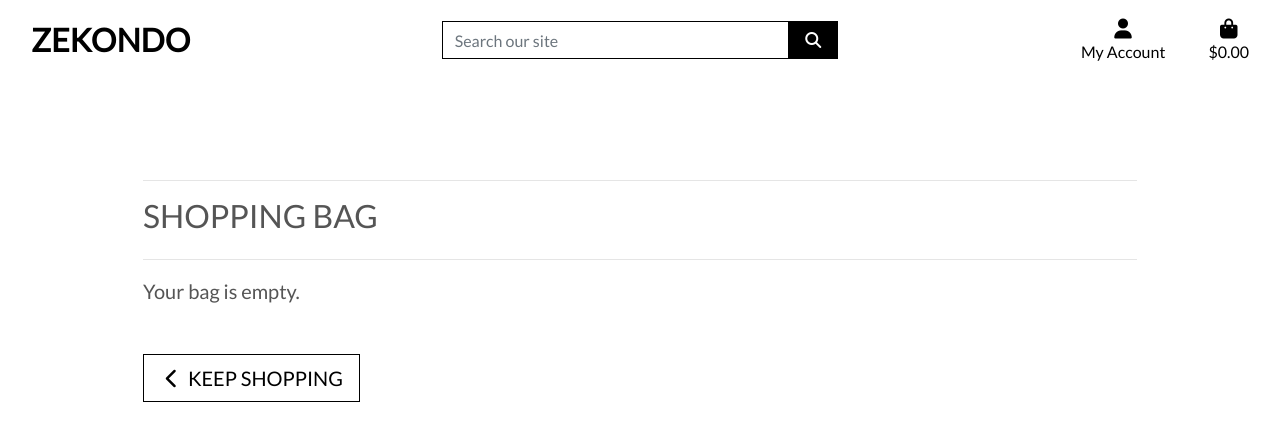
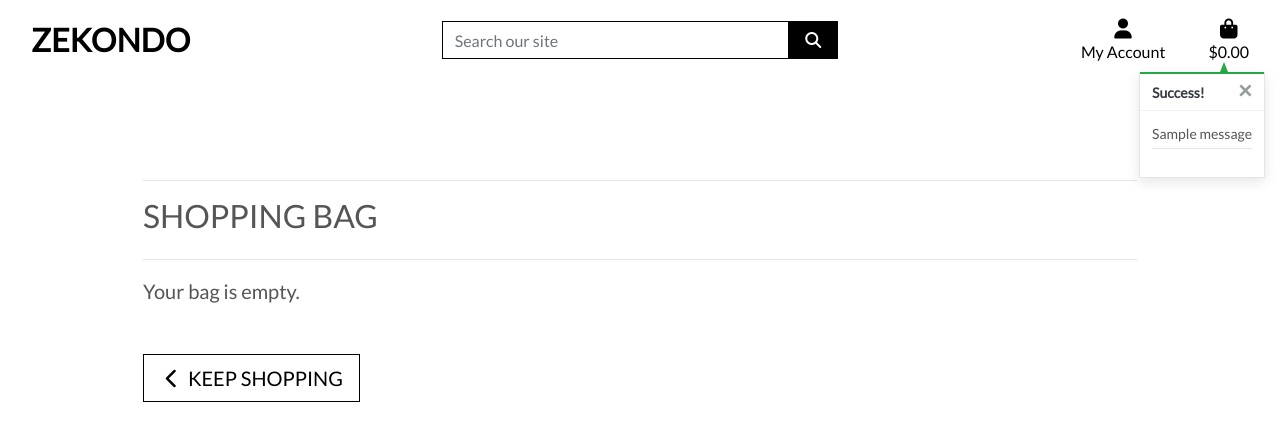
Before and after one commit to muemamus/zekondi, a Django app: page /bag/ in a window 1280 px wide. Shown: the top 441 px of the page. Run offline with Django 3.2, Linux system fonts and the light colour scheme; tables that the repository leaves empty hold one stand-in row (values such as "Sample post"); one stand-in notice (Sample message) is shown; some libraries are stand-ins or nearby versions.

Commit message:
Added meaningful notifications to users

```diff
--- a/bag/views.py
+++ b/bag/views.py
@@ -1,5 +1,7 @@
-from django.shortcuts import render, redirect, reverse, HttpResponse
+from django.shortcuts import render, redirect, reverse, HttpResponse, get_object_or_404
+from django.contrib import messages
 
+from laptops.models import Laptop
 # Create your views here.
 
 def view_bag(request):
@@ -10,14 +12,20 @@ def view_bag(request):
 def add_to_bag(request, item_id):
     """ Add a quantity of the specified item to the shopping bag """
 
+    laptop = get_object_or_404(Laptop, pk=item_id)
     quantity = int(request.POST.get('quantity'))
     redirect_url = request.POST.get('redirect_url')
     bag = request.session.get('bag', {})
 
     if item_id in list(bag.keys()):
         bag[item_id] += quantity
+        messages.success(
+         request,
+         f'Updated quantity by {quantity} to your bag')
+
     else:
         bag[item_id] = quantity
+        messages.success(request, f'Added {laptop.name} to your bag')
 
     request.session['bag'] = bag
     print(request.session['bag'])
@@ -28,14 +36,21 @@ def add_to_bag(request, item_id):
 def adjust_bag(request, item_id):
     """Adjust the quantity of the specified item to the specified amount"""
 
+    laptop = get_object_or_404(Laptop, pk=item_id)
+
     quantity = int(request.POST.get('quantity'))
 
     bag = request.session.get('bag', {})
 
     if quantity > 0:
         bag[item_id] = quantity
+        messages.success(
+            request,
+            f'Updated {laptop.name} quantity to  {bag[item_id]} units')
     else:
         bag.pop(item_id)
+        messages.success(request, f'Removed {laptop.name} from your bag')
+
 
     request.session['bag'] = bag
     return redirect(reverse('view_bag'))
@@ -45,10 +60,14 @@ def remove_from_bag(request, item_id):
     """Remove the item from the shopping bag"""
 
     try:
+        laptop = get_object_or_404(Laptop, pk=item_id)
         bag = request.session.get('bag', {})
         bag.pop(item_id)
         request.session['bag'] = bag
+        messages.success(request, f'Removed {laptop.name} from your bag')
+
         return HttpResponse(status=200)
 
     except Exception as e:
+        messages.error(request, f'Error removing item: {e}')
         return HttpResponse(status=500)
--- a/static/css/base.css
+++ b/static/css/base.css
@@ -118,3 +118,71 @@ a.category-badge > span.badge:hover {
 .remove-item {
     cursor: pointer;
 }
+
+/* ------------------------------- bootstrap toasts */
+
+.message-container {
+    position: fixed;
+    top: 72px;
+    right: 15px;
+    z-index: 99999999999;
+}
+
+.custom-toast {
+    overflow: visible;
+}
+
+.toast-capper {
+    height: 2px;
+}
+
+/* from CSS-tricks.com: https://css-tricks.com/snippets/css/css-triangle/ */
+.arrow-up {
+    width: 0;
+    height: 0;
+    border-left: 4px solid transparent;
+    border-right: 4px solid transparent;
+    border-bottom: 10px solid black;
+    position: absolute;
+    top: -10px;
+    right: 36px;
+}
+
+/* Convenience classes - colors copied from Bootstrap */
+.arrow-primary {
+    border-bottom-color: #007bff !important;
+}
+
+.arrow-secondary {
+    border-bottom-color: #6c757d !important;
+}
+
+.arrow-success {
+    border-bottom-color: #28a745 !important;
+}
+
+.arrow-danger {
+    border-bottom-color: #dc3545 !important;
+}
+
+.arrow-warning {
+    border-bottom-color: #ffc107 !important;
+}
+
+.arrow-info {
+    border-bottom-color: #17a2b8 !important;
+}
+
+.arrow-light {
+    border-bottom-color: #f8f9fa !important;
+}
+
+.arrow-dark {
+    border-bottom-color: #343a40 !important;
+}
+
+.bag-notification-wrapper {
+    height: 100px;
+    overflow-x: hidden;
+    overflow-y: auto;
+}
--- a/templates/base.html
+++ b/templates/base.html
@@ -111,7 +111,21 @@
     </header>
 
     {% if messages %}
-        <div class="message-container"></div>
+        <div class="message-container">
+            {% for message in messages %}
+                {% with message.level as level %}
+                    {% if level == 40 %}
+                        {% include 'includes/toasts/toast_error.html' %}
+                    {% elif level == 30 %}
+                        {% include 'includes/toasts/toast_warning.html' %}
+                    {% elif level == 25 %}
+                        {% include 'includes/toasts/toast_success.html' %}
+                    {% else %}
+                        {% include 'includes/toasts/toast_info.html' %}
+                    {% endif %}
+                {% endwith %}
+            {% endfor %}
+        </div>
     {% endif %}
 
     {% block page_header %}
@@ -121,6 +135,9 @@
     {% endblock %}
 
     {% block postloadjs %}
+    <script type="text/javascript">
+        $('.toast').toast('show');
+    </script>
     {% endblock %}
 
 
--- /dev/null
+++ b/templates/includes/toasts/toast_success.html
@@ -0,0 +1,44 @@
+<div class="toast custom-toast rounded-0 border-top-0" data-autohide="false">
+    <div class="arrow-up arrow-success"></div>
+    <div class="w-100 toast-capper bg-success"></div>
+    <div class="toast-header bg-white text-dark">
+        <strong class="mr-auto">Success!</strong>
+        <button type="button" class="ml-2 mb-1 close text-dark" data-dismiss="toast" aria-label="Close">
+            <span aria-hidden="true">&times;</span>
+        </button>
+    </div>
+    <div class="toast-body bg-white">
+        <div class="row">
+            <div class="col">
+                {{ message }}
+                <hr class="mt-1 mb-3">
+            </div>
+        </div>
+        {% if grand_total %}
+            <p class="logo-font bg-white text-black py-1">Your Bag ({{ laptop_count }})</p>
+            <div class="bag-notification-wrapper">
+                {% for item in bag_items %}
+                    <div class="row">
+                        <div class="col-3 my-1">
+                            <img class="w-100" src="{{ item.laptop.image.url }}">
+                        </div>
+                        <div class="col-9">
+                            <p class="my-0"><strong>{{ item.laptop.name }}</strong></p>
+                            <p class="my-0 small text-muted">Qty: {{ item.quantity }}</p>
+                        </div>
+                    </div>
+                {% endfor %}
+            </div>
+            <div class="row">
+                <div class="col">
+                        <a href="{% url 'view_bag' %}" class="btn btn-black btn-block rounded-0">
+                        <span class="text-uppercase">Go To Secure Checkout</span>
+                        <span class="icon">
+                            <i class="fas fa-lock"></i>
+                        </span>
+                    </a>
+                </div>
+            </div>
+        {% endif %}
+    </div>
+</div>
--- a/zekondi/settings.py
+++ b/zekondi/settings.py
@@ -101,6 +101,7 @@ WSGI_APPLICATION = 'zekondi.wsgi.application'
 
 
 EMAIL_BACKEND = 'django.core.mail.backends.console.EmailBackend'
+MESSAGE_STORAGE = 'django.contrib.messages.storage.session.SessionStorage'
 
 
 # Database
```
Also changed, not shown: templates/includes/toasts/toast_error.html (added, +13 -0 lines), templates/includes/toasts/toast_info.html (added, +13 -0 lines), templates/includes/toasts/toast_warning.html (added, +13 -0 lines).
